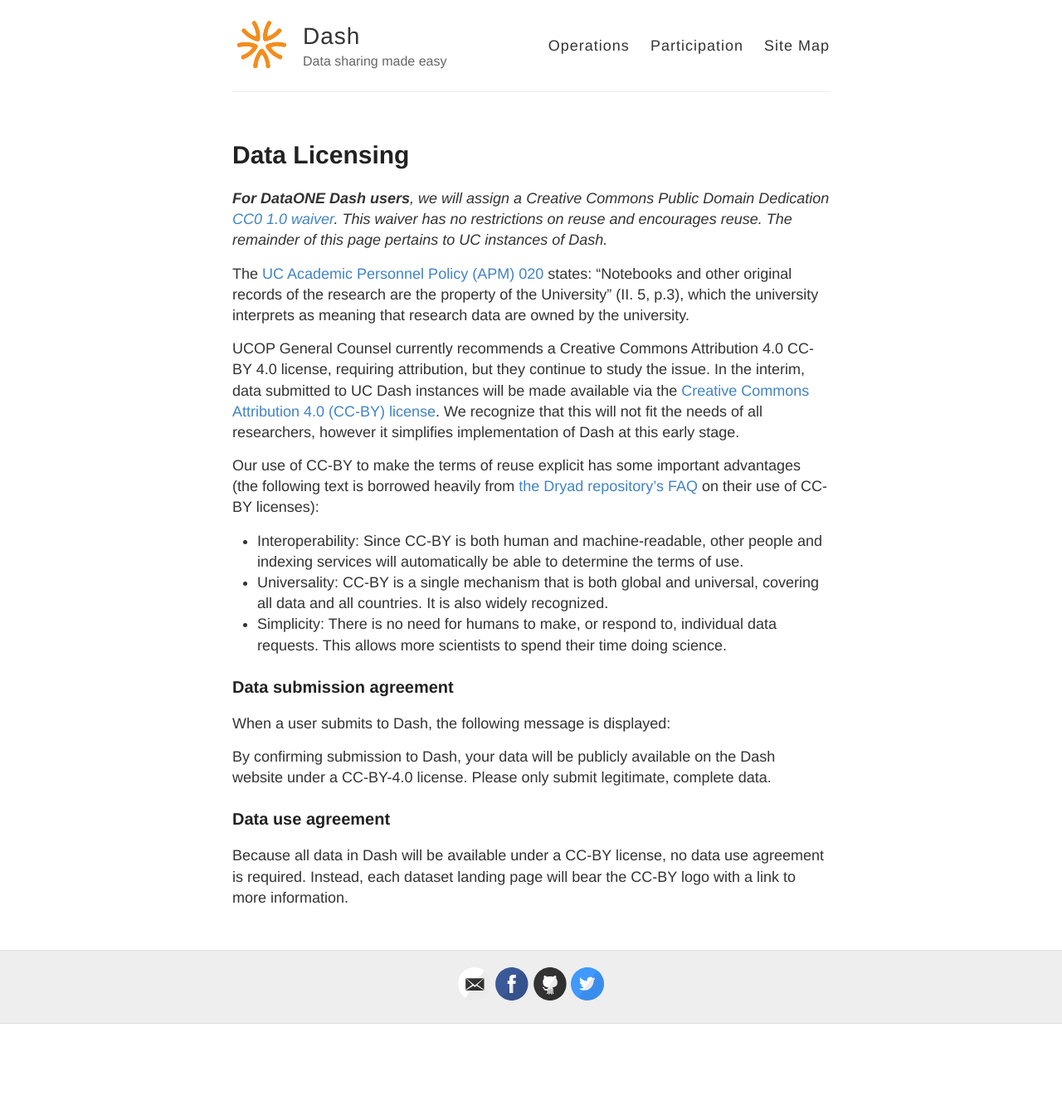
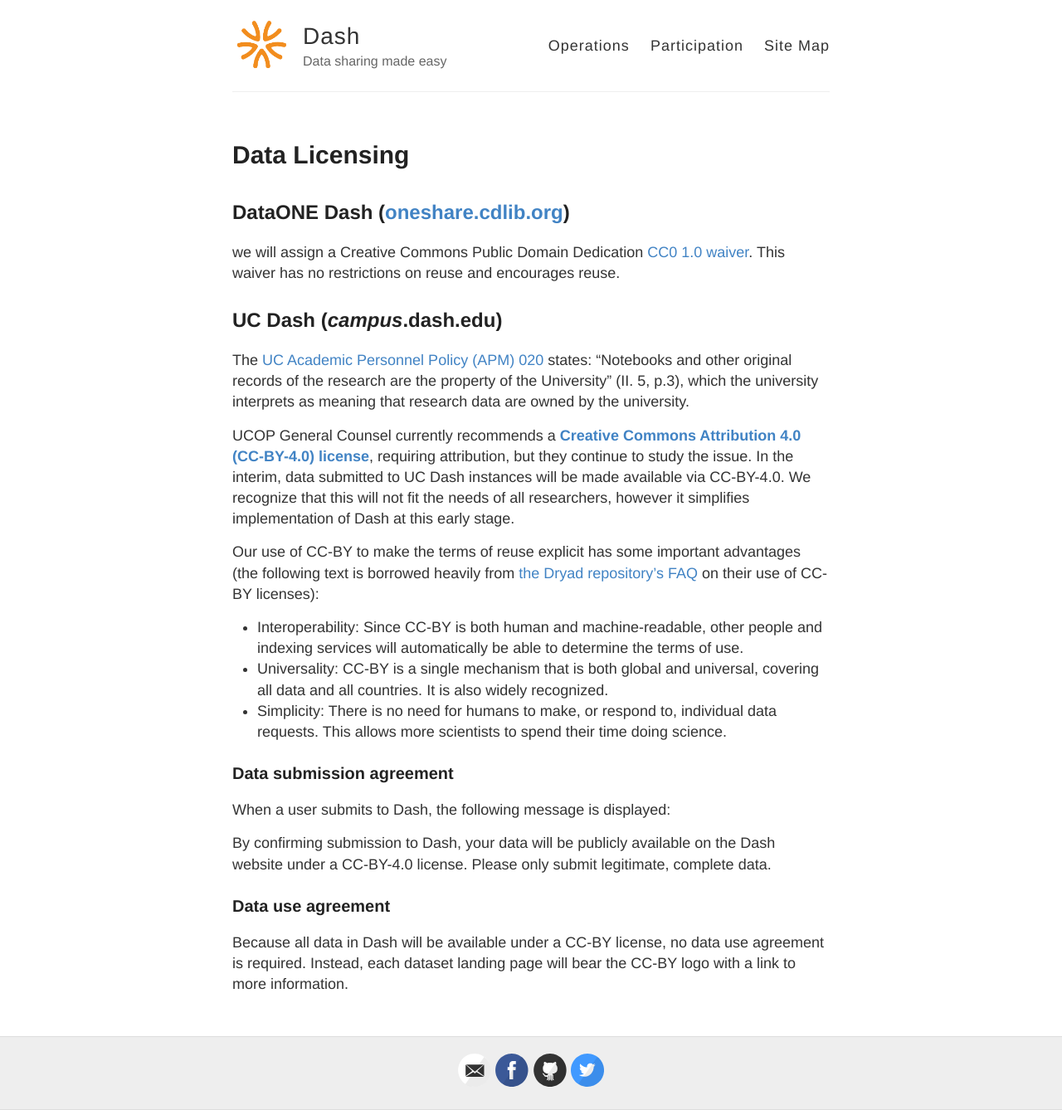
Before and after one commit to CDLUC3/dash, a Jekyll site: the page built from licensing.md, in a window 1280 px wide. Shown: the whole page at 83% size. Built offline with Jekyll 4.4.1, drawn with Linux system fonts in a browser that asks for light colours; before the commit the page ends 1234 px from its top, so only the background shows below that.

Commit message:
Update licensing.md

```diff
--- a/licensing.md
+++ b/licensing.md
@@ -4,11 +4,15 @@
 permalink: /licensing/
 ---
 
-_**For DataONE Dash users**, we will assign a Creative Commons Public Domain Dedication [CC0 1.0 waiver](http://creativecommons.org/publicdomain/zero/1.0/). This waiver has no restrictions on reuse and encourages reuse. The remainder of this page pertains to UC instances of Dash._
+## DataONE Dash ([oneshare.cdlib.org](http://oneshare.cdlib.org))
+
+we will assign a Creative Commons Public Domain Dedication [CC0 1.0 waiver](http://creativecommons.org/publicdomain/zero/1.0/). This waiver has no restrictions on reuse and encourages reuse.
+
+## UC Dash (_campus_.dash.edu)
 
 The [UC Academic Personnel Policy (APM) 020](http://www.ucop.edu/academic-personnel-programs/_files/apm/apm-020.pdf) states: "Notebooks and other original records of the research are the property of the University” (II. 5, p.3), which the university interprets as meaning that research data are owned by the university.
 
-UCOP General Counsel currently recommends a Creative Commons Attribution 4.0 CC-BY 4.0 license, requiring attribution, but they continue to study the issue. In the interim, data submitted to UC Dash instances will be made available via the [Creative Commons Attribution 4.0 (CC-BY) license](https://creativecommons.org/licenses/by/4.0/). We recognize that this will not fit the needs of all researchers, however it simplifies implementation of Dash at this early stage.
+UCOP General Counsel currently recommends a **[Creative Commons Attribution 4.0 (CC-BY-4.0) license](https://creativecommons.org/licenses/by/4.0/)**, requiring attribution, but they continue to study the issue. In the interim, data submitted to UC Dash instances will be made available via CC-BY-4.0. We recognize that this will not fit the needs of all researchers, however it simplifies implementation of Dash at this early stage.
 
 Our use of CC-BY to make the terms of reuse explicit has some important advantages (the following text is borrowed heavily from [the Dryad repository's FAQ](http://datadryad.org/pages/faq) on their use of CC-BY licenses):
 
```
